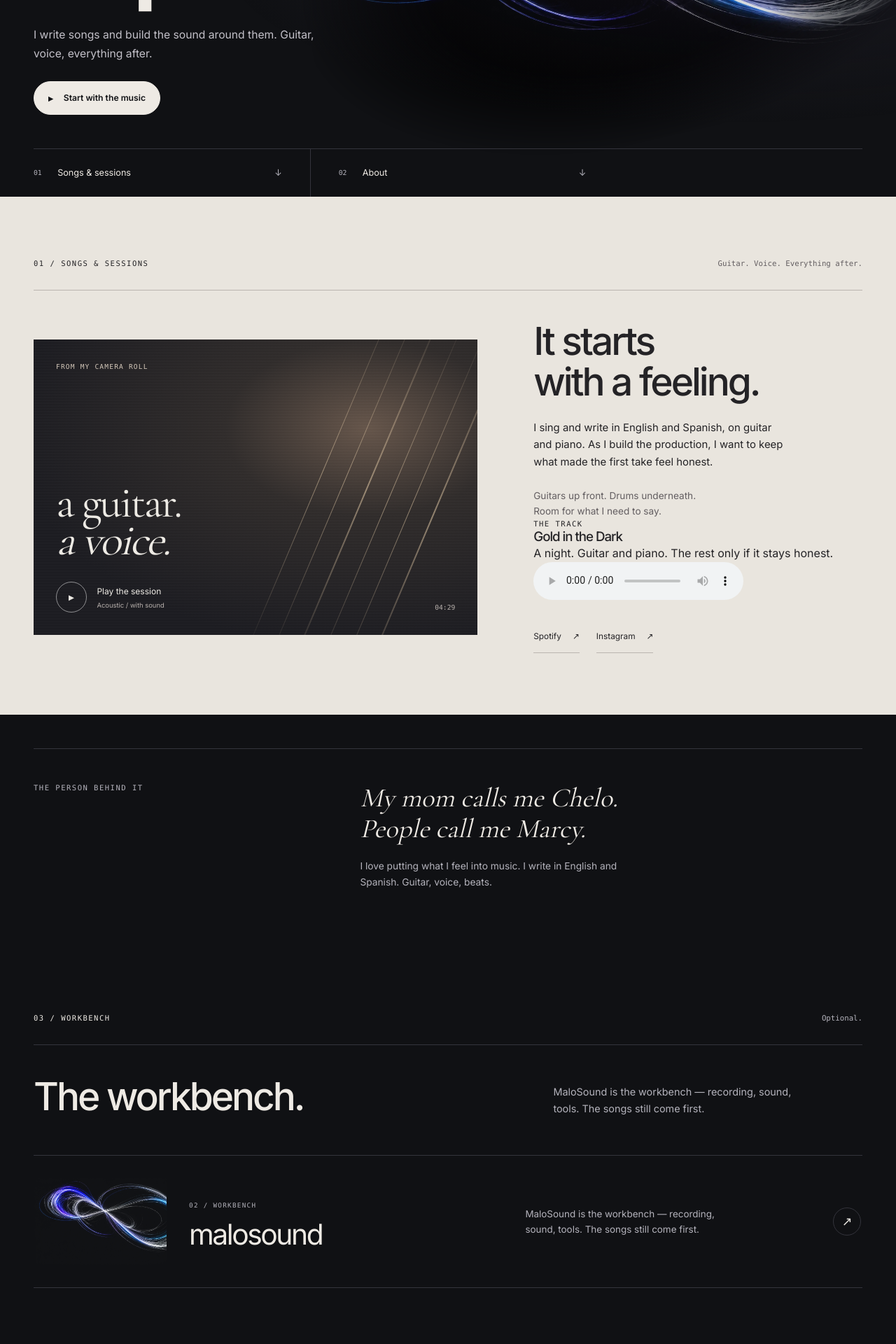
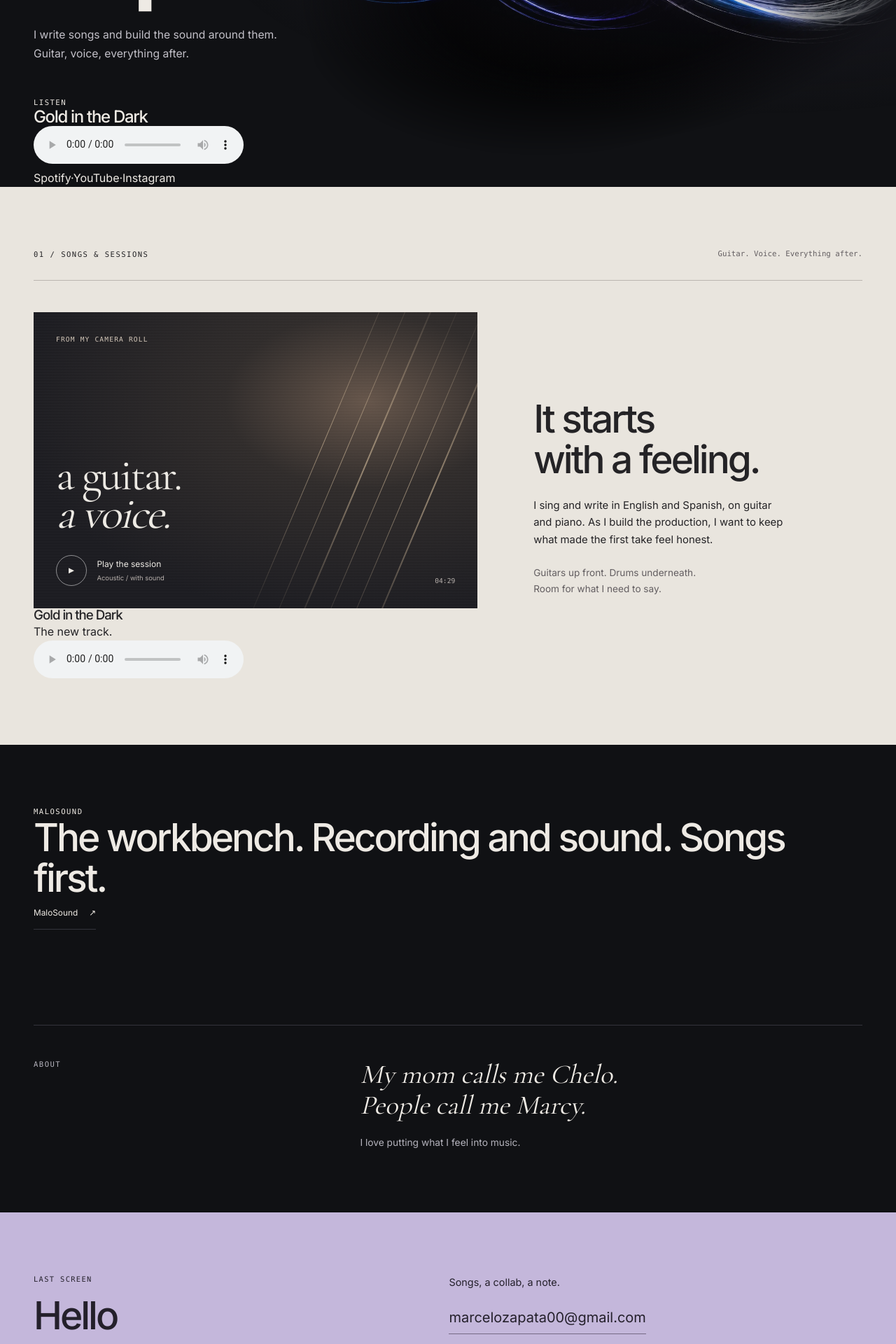
Before and after one commit to marcelozap/marcelozapata.com, a Next.js app: page / in a window 1280 px wide. Shown: the part 440-2360 px from the top of the page at 70% size. Built offline with nearby package versions, Linux system fonts and the light colour scheme.

Commit message:
Paste-level music homepage: hero, listen row, shorter about and hello

```diff
--- a/app/layout.tsx
+++ b/app/layout.tsx
@@ -13,7 +13,7 @@ export const metadata: Metadata = {
   title: `${site.name} — ${site.tagline}`,
   description: site.description,
   openGraph: {
-    title: `${site.name} — ${site.tagline}`,
+    title: site.name,
     description: site.description,
     url: site.url,
     siteName: site.name,
@@ -24,7 +24,7 @@ export const metadata: Metadata = {
     card: "summary_large_image",
     title: site.name,
     description: site.description,
-    images: [{ url: "/opengraph-image", alt: "Marcelo Zapata — Music, sound & everything connected" }],
+    images: [{ url: "/opengraph-image", alt: "marcelo zapata" }],
   },
   alternates: { canonical: site.url },
 };
@@ -37,7 +37,7 @@ export default function RootLayout({ children }: { children: React.ReactNode })
     url: site.url,
     email: site.email,
     description: site.description,
-    sameAs: [site.socials.instagram, site.socials.tiktok],
+    sameAs: [site.socials.instagram, site.socials.youtube, site.socials.spotify, site.socials.tiktok],
     location: { "@type": "Place", name: site.city },
   };
   return (
--- a/app/page.tsx
+++ b/app/page.tsx
@@ -13,7 +13,7 @@ export default function Home() {
       <a className="skip-link" href="#top">Skip to content</a>
       <Header />
       <main>
-        <HeroSection /><MusicSection /><AboutSection /><ElsewhereSection /><ShowsSection /><BookingSection />
+        <HeroSection /><MusicSection /><ElsewhereSection /><AboutSection /><ShowsSection /><BookingSection />
       </main>
       <Footer />
     </>
--- a/components/AboutSection.tsx
+++ b/components/AboutSection.tsx
@@ -2,6 +2,6 @@ import { introduction } from "@/content/home";
 
 export default function AboutSection() {
   return <section className="about" id="about" aria-label="About Marcelo"><div className="container about-inner">
-    <p className="eyebrow">The person behind it</p><div><p className="familiar-name">{introduction.familiarName}</p><p className="about-copy">I love putting what I feel into music. I write in English and Spanish. Guitar, voice, beats.</p></div>
+    <p className="eyebrow">About</p><div><p className="familiar-name">{introduction.familiarName}</p><p className="about-copy">{introduction.about}</p></div>
   </div></section>;
 }
--- a/components/BookingSection.tsx
+++ b/components/BookingSection.tsx
@@ -1,16 +1,12 @@
 import { site } from "@/content/site";
 export default function BookingSection() {
   return (
-    <section className="panel dark booking" id="book" aria-labelledby="booking-title">
+    <section className="panel dark booking" id="hello" aria-labelledby="hello-title">
       <div className="container section-grid">
-        <div><p className="label light">Contact</p><h2 id="booking-title">Get in touch.</h2></div>
+        <div><p className="label light">Last screen</p><h2 id="hello-title">Hello</h2></div>
         <div>
-          <p className="contact-copy">Songs, collaborations, a hello — write me here. Occasional sessions, not a booking desk.</p>
-          <a className="contact-email" href={`mailto:${site.email}`}>{site.email} <span aria-hidden="true">↗</span></a>
-          <div className="contact-socials" id="contact">
-            <a href={site.socials.instagram} target="_blank" rel="noreferrer">Instagram</a>
-            <a href={site.socials.spotify} target="_blank" rel="noreferrer">Spotify</a>
-          </div>
+          <p className="contact-copy">Songs, a collab, a note.</p>
+          <a className="contact-email" href={`mailto:${site.email}`}>{site.email}</a>
         </div>
       </div>
     </section>
--- a/components/ElsewhereSection.tsx
+++ b/components/ElsewhereSection.tsx
@@ -1,13 +1,12 @@
-import Image from "next/image";
 import { connections } from "@/content/home";
 
 export default function ElsewhereSection() {
-  return <section className="panel elsewhere" id="elsewhere" aria-labelledby="elsewhere-title"><div className="container">
-    <div className="section-heading"><p className="eyebrow">03 / Workbench</p><span className="section-aside">Optional.</span></div>
-    <div className="world-heading"><h2 id="elsewhere-title">The workbench.</h2><p>MaloSound is the workbench — recording, sound, tools. The songs still come first.</p></div>
-    <div className="project-list">{connections.map((connection) => <a className="project-row sound-project" id="malosound" key={connection.name} href={connection.href} target="_blank" rel="noreferrer">
-      <div className="project-art" aria-hidden="true"><Image src="/images/malosound-orbit.webp" alt="" width={1672} height={941} sizes="(max-width: 700px) 110px, 220px" /></div>
-      <div className="project-name"><span className="eyebrow">{connection.role}</span><h3>malosound</h3></div><p className="project-description">{connection.description}</p><span className="project-arrow" aria-label={connection.linkLabel}>↗</span>
-    </a>)}</div>
+  const malosound = connections[0];
+  return <section className="panel elsewhere" id="malosound" aria-labelledby="elsewhere-title"><div className="container">
+    <div className="workbench">
+      <p className="eyebrow">{malosound.name}</p>
+      <h2 id="elsewhere-title">{malosound.description}</h2>
+      <a className="text-link" href={malosound.href} target="_blank" rel="noreferrer">{malosound.linkLabel} <span aria-hidden="true">↗</span></a>
+    </div>
   </div></section>;
 }
--- a/components/Header.tsx
+++ b/components/Header.tsx
@@ -2,7 +2,7 @@ export default function Header() {
   return (
     <header className="topbar"><div className="container header-inner">
       <a className="brand" href="/#top" aria-label="Marcelo Zapata, home">mz<span>·</span></a>
-      <nav className="nav" aria-label="Main navigation"><a href="/#music">Music</a><a href="/#book">Get in touch <span aria-hidden="true">↗</span></a></nav>
+      <nav className="nav" aria-label="Main navigation"><a href="/#listen">Listen</a><a href="/#music">Music</a><a href="/#hello">Hello</a></nav>
     </div></header>
   );
 }
--- a/components/HeroSection.tsx
+++ b/components/HeroSection.tsx
@@ -1,23 +1,36 @@
 import Image from "next/image";
-import { introduction } from "@/content/home";
+import { introduction, listen } from "@/content/home";
+import { site } from "@/content/site";
 
 export default function HeroSection() {
   return (
     <section className="hero" id="top" aria-labelledby="intro-title">
       <div className="hero-glow" aria-hidden="true" />
       <div className="container hero-inner">
-        <div className="hero-topline"><span className="eyebrow">Music is where I begin.</span><span className="hero-language">EN / ES</span></div>
+        <div className="hero-topline"><span className="hero-language">EN / ES</span></div>
         <div className="hero-art" aria-hidden="true">
           <Image src="/images/malosound-orbit.webp" alt="" width={1672} height={941} priority sizes="(max-width: 700px) 110vw, 1000px" />
         </div>
-        <h1 className="hero-title" id="intro-title" aria-label="Marcelo Zapata"><span>marcelo</span><span>zapata<span className="title-period">.</span></span></h1>
+        <h1 className="hero-title" id="intro-title" aria-label="Marcelo Zapata"><span>marcelo</span><span>zapata</span></h1>
         <div className="hero-intro">
           <p>{introduction.body}</p>
-          <div className="hero-actions"><a className="button" href="#music"><span className="play-icon" aria-hidden="true">▶</span> Start with the music</a></div>
+          <p>{introduction.after}</p>
         </div>
-        <div className="world-index" aria-label="Explore">
-          <a href="#music"><span className="index-number">01</span><span>Songs & sessions</span><span aria-hidden="true">↓</span></a>
-          <a href="#about"><span className="index-number">02</span><span>About</span><span aria-hidden="true">↓</span></a>
+        <div className="listen-row" id="listen">
+          <p className="eyebrow">{listen.label}</p>
+          <div className="listen-row-main">
+            <h2>{listen.title}</h2>
+            <audio className="track-player" controls preload="metadata" src={listen.audio}>
+              <a href={listen.audio}>Play Gold in the Dark</a>
+            </audio>
+            <div className="listen-links">
+              <a href={site.socials.spotify} target="_blank" rel="noreferrer">Spotify</a>
+              <span aria-hidden="true">·</span>
+              <a href={site.socials.youtube} target="_blank" rel="noreferrer">YouTube</a>
+              <span aria-hidden="true">·</span>
+              <a href={site.socials.instagram} target="_blank" rel="noreferrer">Instagram</a>
+            </div>
+          </div>
         </div>
       </div>
     </section>
--- a/components/MusicSection.tsx
+++ b/components/MusicSection.tsx
@@ -1,25 +1,22 @@
-import { site } from "@/content/site";
 import SessionPlayer from "@/components/SessionPlayer";
+import { listen } from "@/content/home";
 
 export default function MusicSection() {
   return <section className="panel music" id="music" aria-labelledby="music-title"><div className="container">
     <div className="section-heading"><p className="eyebrow">01 / Songs & sessions</p><span className="section-aside">Guitar. Voice. Everything after.</span></div>
-    <div className="music-grid"><SessionPlayer /><div className="music-copy">
+    <div className="music-grid"><div>
+      <SessionPlayer />
+      <div className="song-listen">
+        <h3>{listen.title}</h3>
+        <p>{listen.note}</p>
+        <audio className="track-player" controls preload="metadata" src={listen.audio}>
+          <a href={listen.audio}>{listen.title}</a>
+        </audio>
+      </div>
+    </div><div className="music-copy">
       <h2 id="music-title">It starts<br />with a feeling.</h2>
       <p>I sing and write in English and Spanish, on guitar and piano. As I build the production, I want to keep what made the first take feel honest.</p>
       <p className="music-note">Guitars up front. Drums underneath.<br />Room for what I need to say.</p>
-      <div className="song-listen">
-        <p className="eyebrow">The track</p>
-        <h3>Gold in the Dark</h3>
-        <p>A night. Guitar and piano. The rest only if it stays honest.</p>
-        <audio className="track-player" controls preload="metadata" src="https://github.com/marcelozap/malosound/releases/download/gold-in-the-dark/gold-in-the-dark.mp3">
-          <a href="https://github.com/marcelozap/malosound/releases/download/gold-in-the-dark/gold-in-the-dark.mp3">Gold in the Dark</a>
-        </audio>
-        <div className="music-socials">
-          <a className="text-link" href={site.socials.spotify} target="_blank" rel="noreferrer">Spotify <span aria-hidden="true">↗</span></a>
-          <a className="text-link" href={site.socials.instagram} target="_blank" rel="noreferrer">Instagram <span aria-hidden="true">↗</span></a>
-        </div>
-      </div>
     </div></div>
   </div></section>;
 }
--- a/content/home.ts
+++ b/content/home.ts
@@ -1,15 +1,23 @@
-// Public music face. Songs first. MaloSound is the workbench, not a second career.
 export const introduction = {
   familiarName: "My mom calls me Chelo. People call me Marcy.",
-  body: "I write songs and build the sound around them. Guitar, voice, everything after.",
+  body: "I write songs and build the sound around them.",
+  after: "Guitar, voice, everything after.",
+  about: "I love putting what I feel into music.",
+};
+
+export const listen = {
+  label: "Listen",
+  title: "Gold in the Dark",
+  note: "The new track.",
+  audio: "https://github.com/marcelozap/malosound/releases/download/gold-in-the-dark/gold-in-the-dark.mp3",
 };
 
 export const connections = [
   {
     name: "MaloSound",
-    role: "02 / Workbench",
-    description: "MaloSound is the workbench — recording, sound, tools. The songs still come first.",
+    role: "Workbench",
+    description: "The workbench. Recording and sound. Songs first.",
     href: "https://malosound.ai/",
-    linkLabel: "Visit MaloSound",
+    linkLabel: "MaloSound",
   },
 ];
--- a/content/site.ts
+++ b/content/site.ts
@@ -2,25 +2,26 @@
 
 export const site = {
   name: "Marcelo Zapata",
-  tagline: "Songs in English and Spanish",
+  tagline: "I write songs and build the sound around them.",
   city: "Miami, FL",
   url: "https://marcelozapata.com",
   description:
-    "Songs in English and Spanish. Guitar, voice, and production. Marcelo Zapata’s music.",
+    "I write songs and build the sound around them. Guitar, voice, everything after.",
   email: "marcelozapata00@gmail.com",
   socials: {
     instagram: "https://instagram.com/marcelozapatamusic",
     tiktok: "https://tiktok.com/@malosound",
-    spotify: "https://open.spotify.com/search/Marcelo%20Zapata",
+    spotify: "https://open.spotify.com/artist/4hdF3VHgVpZA7wIVDY6DdE",
+    youtube: "https://www.youtube.com/@marcelozapataofficial",
   },
   links: {
     shows: "/#shows",
-    music: "https://open.spotify.com/search/Marcelo%20Zapata",
+    music: "https://open.spotify.com/artist/4hdF3VHgVpZA7wIVDY6DdE",
     patreon: "",
     discord: "",
     venmo: "",
     cashapp: "",
-    contact: "/#book",
+    contact: "/#hello",
   },
 };
 
```
